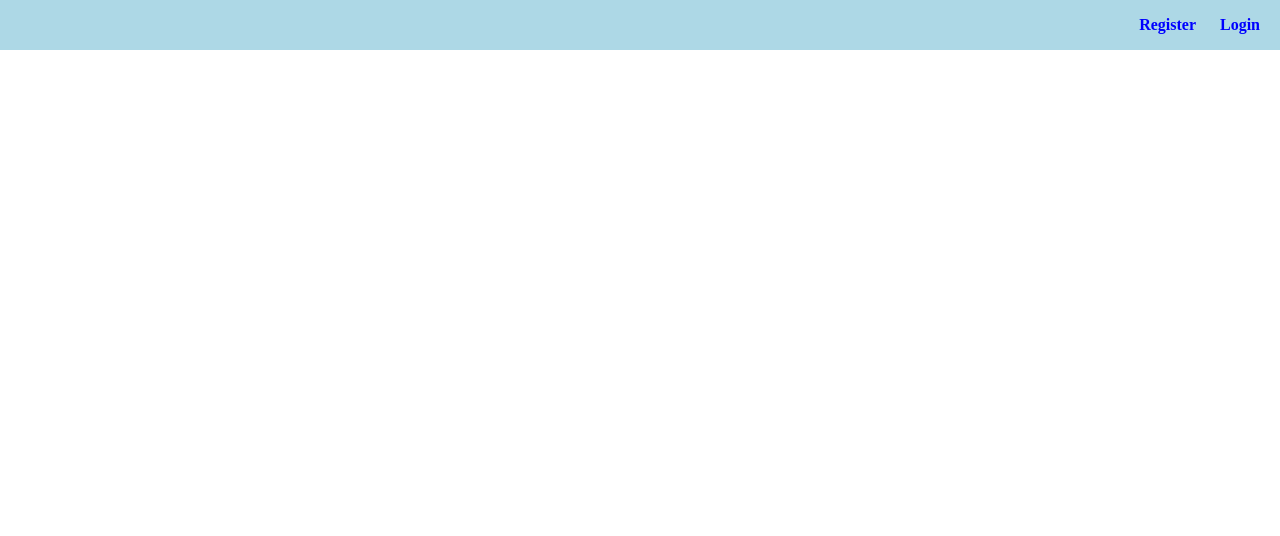
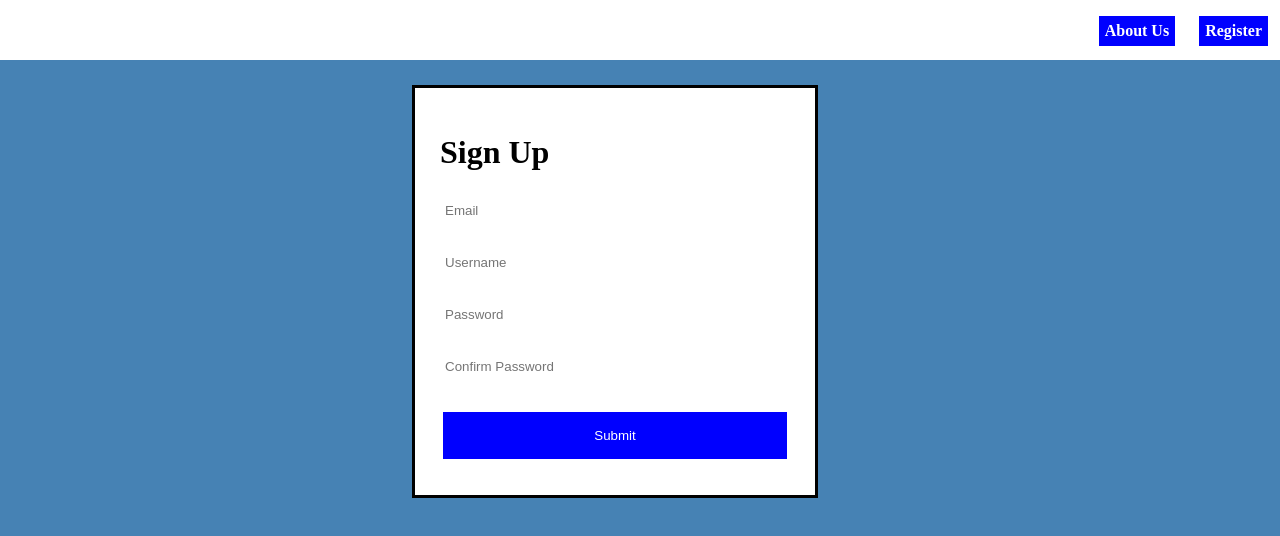
Before and after one commit to marvinsalyers/RegisterPage, a plain HTML site: page index.html in a window 1280 px wide. Drawn offline with Linux system fonts and the light colour scheme.

Commit message:
Finished Register Page

```diff
--- a/index.html
+++ b/index.html
@@ -3,17 +3,39 @@
 <head>
   <meta charset="UTF-8">
   <meta name="viewport" content="width=device-width, initial-scale=1.0">
-    <link rel="stylesheet" type="text/css" href="main.css" />
+  <link rel="stylesheet" href="main.css">
   <title>Register Here</title>
 </head>
 <body>
-    <nav class="nav-bar">
+  <nav class = "nav-bar">
       <ul>
+        <li>About Us</li>
         <li>Register</li>
-            <li>Login</li>
       </ul>
 
   </nav>
 
+  <div class="container">
+
+  <div class="inputBox">
+    <h1>Sign Up</h1>
+
+
+    <input type="text" placeholder="Email" name="email" id="email" required>
+
+
+    <input type="text" placeholder="Username" name="username" id="username" required>
+
+
+
+    <input type="password" placeholder="Password" name="psw" id="psw" required>
+
+
+    <input type="password" placeholder="Confirm Password" name="psw-confirm" id="psw-confirm" required>
+
+    <button type="submit" class="submitbtn">Submit</button>
+  </div>
+  </div>
+
   </body>
 </html>
--- a/main.css
+++ b/main.css
@@ -1,19 +1,68 @@
 nav {
-    background-color: lightblue;
+    background-color: white;
+    border-color: black;
+    border-width: 10px;
     position: fixed;
     top: 0px;
-    left: 0px;
     width: 100vw;
-    height: 50px;
-
-}
-nav ul li{
+    height: 60px;
+    }
+nav ul li
+{
     display: inline-block;
-    color: blue;
+    padding: 6px;
+    color:white;
     font-weight: bold;
     margin-right: 20px;
+    background-color:  blue;
 }
 
-nav ul {
+nav ul
+{
     text-align: right;
 }
+
+
+    .container
+    {
+        padding: 25px;
+        background-color: steelblue;
+        border-color: black;
+        border-width: 10px;
+        position: fixed;
+        top: 60px;
+        right: 0px;
+        width: 100vw;
+        height: 100vw;
+    }
+
+    .inputBox
+    {
+        margin: auto;
+        width: 60%;
+        border: 3px solid black;
+        padding: 25px;
+        background-color: white;
+        width: 350px;
+    }
+
+        input[type=text], input[type=password]
+        {
+          width: 90%;
+          padding: 5px;
+          margin: 5px 0 22px 0;
+          display: inline-block;
+          border: none;
+          background:white;
+        }
+
+        .submitbtn {
+          background-color:blue;
+          color: white;
+          padding: 16px 20px;
+          margin: 8px 0;
+          border: solid;
+          cursor: pointer;
+          width: 100%;
+          opacity: 1.5;
+        }
```
Lines whose indentation alone changed are shown as unchanged.
